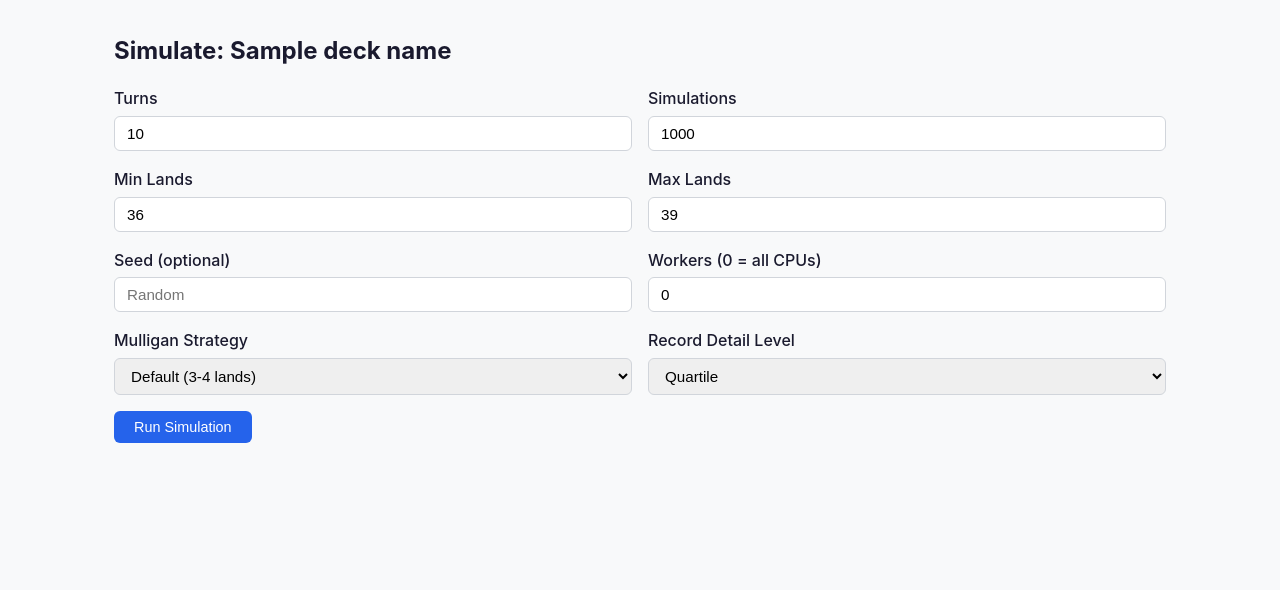
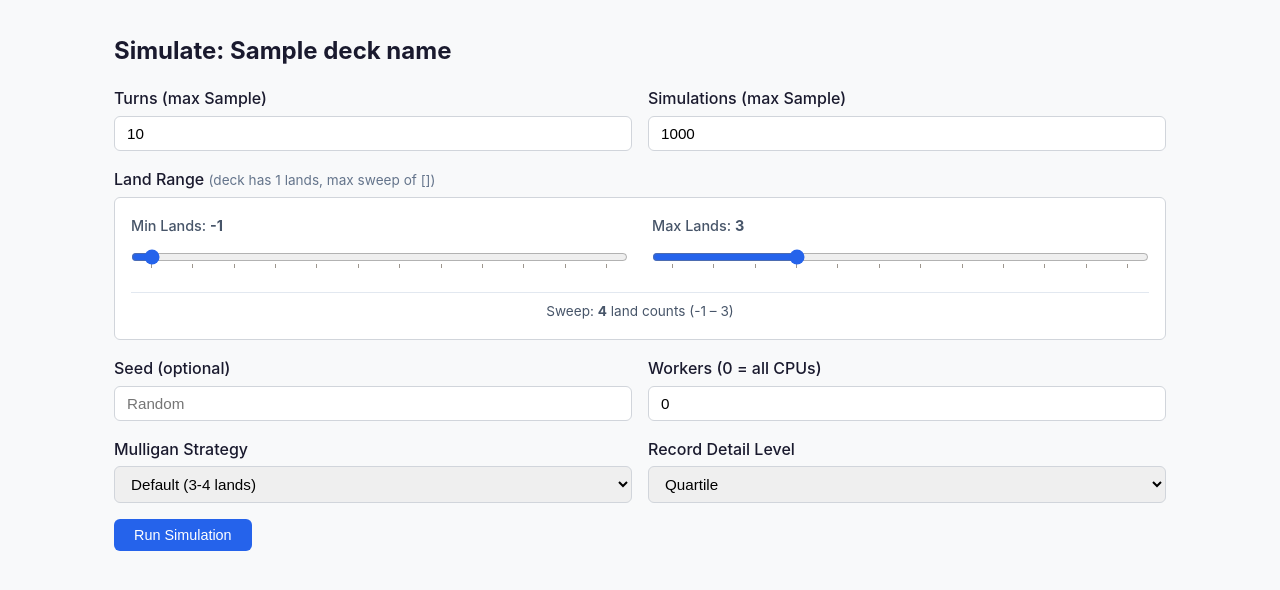
Before and after one commit to jmusiel/mana_curve, a Flask app: template src/mana_curve/web/templates/simulate.html in a window 1280 px wide. Shown: the part 56-646 px from the top of the page. Run offline with Flask 3, Linux system fonts and the light colour scheme; the template is opened without the code that fills it: most values are stand-ins (such as "Sample title", 1, 10 or a date in 2020).

Commit message:
Add web UI compute limits, land range slider, and import defaults
Cap simulation parameters in the web GUI (sims <= 2000, turns <= 14,
land sweep <= 10) with server-side validation. Replace min/max land
number inputs with dual range sliders with tick marks. Add default
Archidekt deck URL as placeholder on the import page.

Co-Authored-By: Claude Opus 4.6 <noreply@anthropic.com>

```diff
--- a/src/mana_curve/web/static/style.css
+++ b/src/mana_curve/web/static/style.css
@@ -169,6 +169,50 @@ a:hover { text-decoration: underline; }
     padding: 1rem;
 }
 
+/* Range slider */
+.range-slider-wrap {
+    background: #fff;
+    border: 1px solid #d1d5db;
+    border-radius: 6px;
+    padding: 1rem;
+}
+.form-group > label .hint {
+    font-weight: 400;
+    color: #64748b;
+    font-size: 0.85rem;
+}
+.range-row {
+    display: flex;
+    gap: 1.5rem;
+}
+.range-field {
+    flex: 1;
+}
+.range-field label {
+    display: block;
+    font-size: 0.9rem;
+    color: #475569;
+    margin-bottom: 0.25rem;
+    font-weight: 500;
+}
+.range-input {
+    width: 100%;
+    height: 2rem;
+    cursor: pointer;
+    accent-color: #2563eb;
+}
+.range-sweep-info {
+    text-align: center;
+    font-size: 0.85rem;
+    color: #475569;
+    margin-top: 0.75rem;
+    padding-top: 0.5rem;
+    border-top: 1px solid #e2e8f0;
+}
+.range-sweep-info.at-limit {
+    color: #b45309;
+}
+
 /* Headings */
 h1 { font-size: 1.5rem; margin-bottom: 1rem; }
 h2 { font-size: 1.15rem; margin-bottom: 0.75rem; }
--- a/src/mana_curve/web/templates/simulate.html
+++ b/src/mana_curve/web/templates/simulate.html
@@ -1,4 +1,8 @@
 {% extends "base.html" %}
+{% set slider_min = [land_count - 10, 0] | max %}
+{% set slider_max = land_count + 10 %}
+{% set default_min = land_count - 2 %}
+{% set default_max = land_count + 2 %}
 {% block title %}Simulate {{ deck_name }} - Mana Curve{% endblock %}
 {% block content %}
 <h1>Simulate: {{ deck_name }}</h1>
@@ -7,22 +11,42 @@
       hx-swap="innerHTML">
     <div class="form-row">
         <div class="form-group">
-            <label for="turns">Turns</label>
-            <input type="number" id="turns" name="turns" value="10" min="1" max="20">
+            <label for="turns">Turns (max {{ max_turns }})</label>
+            <input type="number" id="turns" name="turns" value="10" min="1" max="{{ max_turns }}">
         </div>
         <div class="form-group">
-            <label for="sims">Simulations</label>
-            <input type="number" id="sims" name="sims" value="1000" min="100" max="100000" step="100">
+            <label for="sims">Simulations (max {{ max_sims }})</label>
+            <input type="number" id="sims" name="sims" value="1000" min="100" max="{{ max_sims }}" step="100">
         </div>
     </div>
-    <div class="form-row">
-        <div class="form-group">
-            <label for="min_lands">Min Lands</label>
-            <input type="number" id="min_lands" name="min_lands" value="36" min="20" max="50">
-        </div>
-        <div class="form-group">
-            <label for="max_lands">Max Lands</label>
-            <input type="number" id="max_lands" name="max_lands" value="39" min="20" max="50">
+    <div class="form-group">
+        <label>Land Range <span class="hint">(deck has {{ land_count }} lands, max sweep of {{ max_land_sweep }})</span></label>
+        <div class="range-slider-wrap">
+            <div class="range-row">
+                <div class="range-field">
+                    <label for="min-slider">Min Lands: <strong id="min-label">{{ default_min }}</strong></label>
+                    <input type="range" id="min-slider" list="land-ticks"
+                           min="{{ slider_min }}" max="{{ slider_max }}"
+                           value="{{ default_min }}" class="range-input">
+                </div>
+                <div class="range-field">
+                    <label for="max-slider">Max Lands: <strong id="max-label">{{ default_max }}</strong></label>
+                    <input type="range" id="max-slider" list="land-ticks"
+                           min="{{ slider_min }}" max="{{ slider_max }}"
+                           value="{{ default_max }}" class="range-input">
+                </div>
+            </div>
+            <datalist id="land-ticks">
+                {% for i in range(slider_min, slider_max + 1) %}
+                <option value="{{ i }}"{{ ' label="' ~ i ~ '"' if i == slider_min or i == land_count or i == slider_max or i % 5 == 0 else '' }}>
+                {% endfor %}
+            </datalist>
+            <div class="range-sweep-info">
+                Sweep: <strong id="sweep-label">{{ default_max - default_min }}</strong> land counts
+                ({{ default_min }} &ndash; {{ default_max }})
+            </div>
+            <input type="hidden" id="min_lands" name="min_lands" value="{{ default_min }}">
+            <input type="hidden" id="max_lands" name="max_lands" value="{{ default_max }}">
         </div>
     </div>
     <div class="form-row">
@@ -55,4 +79,63 @@
     <button type="submit" class="btn btn-primary">Run Simulation</button>
 </form>
 <div id="job-status"></div>
+
+<script>
+(function() {
+    const MAX_SWEEP = {{ max_land_sweep }};
+    const minSlider = document.getElementById('min-slider');
+    const maxSlider = document.getElementById('max-slider');
+    const minLabel = document.getElementById('min-label');
+    const maxLabel = document.getElementById('max-label');
+    const sweepLabel = document.getElementById('sweep-label');
+    const sweepInfo = document.querySelector('.range-sweep-info');
+    const minInput = document.getElementById('min_lands');
+    const maxInput = document.getElementById('max_lands');
+
+    function update() {
+        let minVal = parseInt(minSlider.value);
+        let maxVal = parseInt(maxSlider.value);
+
+        // Ensure min <= max
+        if (minVal > maxVal) {
+            if (this === minSlider) {
+                maxVal = minVal;
+                maxSlider.value = maxVal;
+            } else {
+                minVal = maxVal;
+                minSlider.value = minVal;
+            }
+        }
+
+        // Enforce max sweep
+        if (maxVal - minVal > MAX_SWEEP) {
+            if (this === minSlider) {
+                maxVal = minVal + MAX_SWEEP;
+                maxSlider.value = maxVal;
+            } else {
+                minVal = maxVal - MAX_SWEEP;
+                minSlider.value = minVal;
+            }
+        }
+
+        const sweep = maxVal - minVal;
+        minLabel.textContent = minVal;
+        maxLabel.textContent = maxVal;
+        sweepLabel.textContent = sweep;
+        sweepInfo.innerHTML = 'Sweep: <strong>' + sweep + '</strong> land counts (' + minVal + ' \u2013 ' + maxVal + ')';
+        minInput.value = minVal;
+        maxInput.value = maxVal;
+
+        // Warn if at limit
+        if (sweep >= MAX_SWEEP) {
+            sweepInfo.classList.add('at-limit');
+        } else {
+            sweepInfo.classList.remove('at-limit');
+        }
+    }
+
+    minSlider.addEventListener('input', update);
+    maxSlider.addEventListener('input', update);
+})();
+</script>
 {% endblock %}
```
Also changed, not shown: src/mana_curve/web/routes/decks.py (+4 -5 lines), src/mana_curve/web/routes/simulation.py (+43 -7 lines), src/mana_curve/web/templates/import.html (+4 -4 lines), src/mana_curve/web/templates/partials/validation_error.html (added, +8 -0 lines), tests/unit/test_web_app.py (+124 -13 lines).
